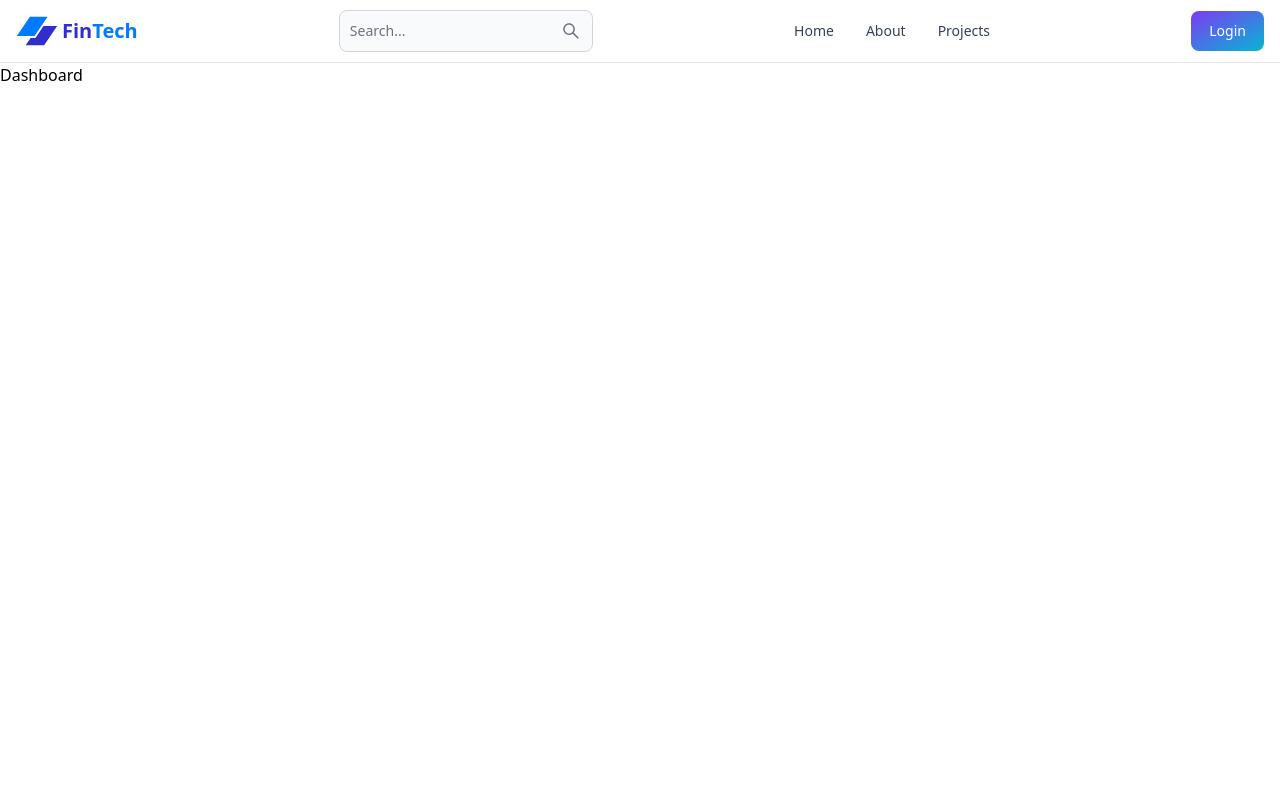
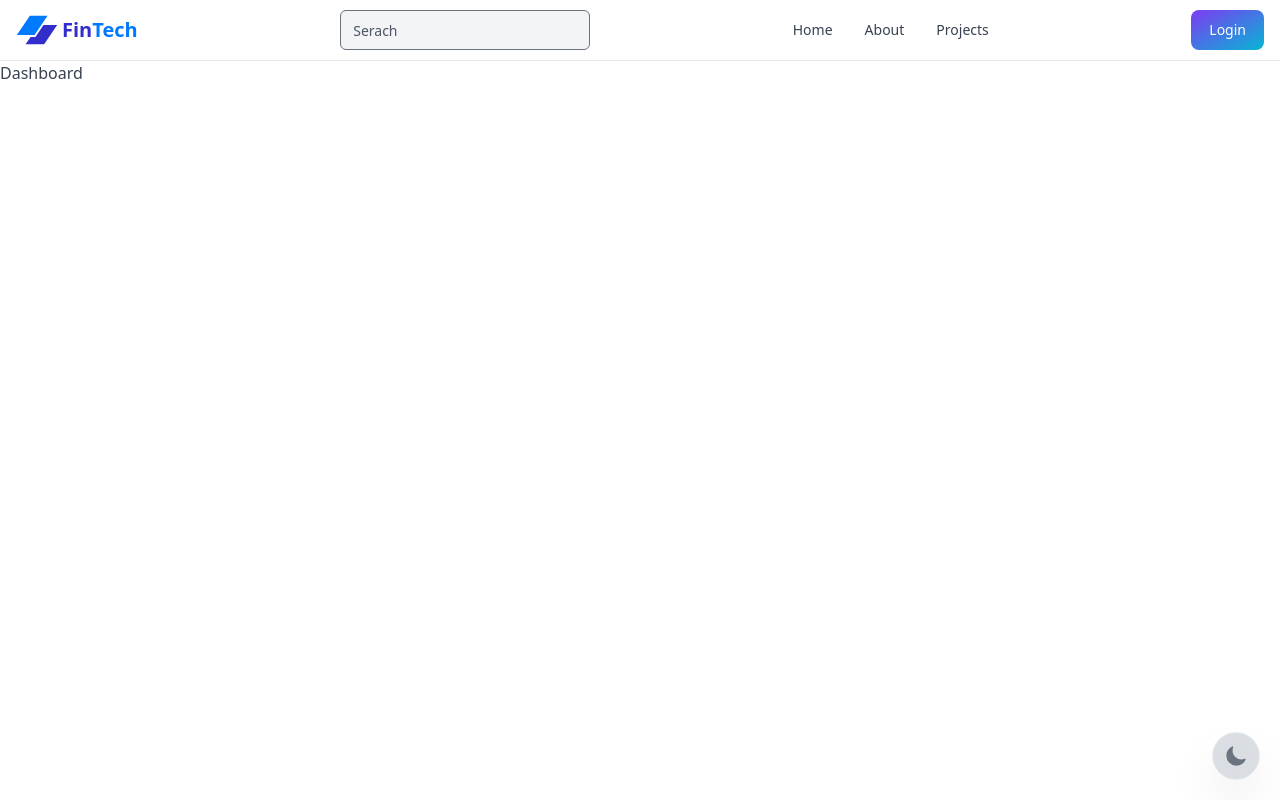
Before and after one commit to MohitCode17/Blog-App, a React (Vite) app in the folder client/: page /dashboard in a window 1280 px wide. Built offline with nearby package versions, Linux system fonts and the light colour scheme; no server answers.

Commit message:
add dark mode functionality

```diff
--- a/client/src/App.jsx
+++ b/client/src/App.jsx
@@ -10,6 +10,7 @@ import Header from "./components/Header";
 
 import { ToastContainer } from "react-toastify";
 import "react-toastify/dist/ReactToastify.css";
+import ToggleThemeButton from "./components/ToggleThemeButton";
 
 const App = () => {
   return (
@@ -23,6 +24,9 @@ const App = () => {
         <Route path="/projects" element={<Projects />} />
         <Route path="/dashboard" element={<Dashboard />} />
       </Routes>
+      <div className="fixed bottom-5 right-5">
+        <ToggleThemeButton />
+      </div>
       <ToastContainer theme="dark" position="bottom-right" />
     </Router>
   );
--- a/client/src/components/Header.jsx
+++ b/client/src/components/Header.jsx
@@ -8,7 +8,7 @@ const Header = () => {
   const { currentUser } = useSelector((state) => state.user);
 
   return (
-    <Navbar className="border-b">
+    <Navbar className="border-b dark:bg-[#191919]">
       <Link to={"/"} className="flex items-center gap-1">
         <img src="./logo.svg" alt="logo" />
         <span className="sm:flex hidden font-bold text-xl text-[#312ecb]">
@@ -17,12 +17,13 @@ const Header = () => {
       </Link>
 
       <form>
-        <TextInput
-          type="text"
-          placeholder="Search..."
-          rightIcon={AiOutlineSearch}
-          className="hidden lg:inline"
-        ></TextInput>
+        <div className="flex grow justify-end">
+          <input
+            className="hidden lg:flex h-10 w-[250px] rounded-md bg-gray-100 px-3 py-2 text-sm placeholder:text-gray-600 focus:outline-none dark:bg-[#292929] dark:text-white"
+            type="text"
+            placeholder="Serach"
+          ></input>
+        </div>
 
         <Button className="w-12 h-10 lg:hidden" color="gray" pill>
           <AiOutlineSearch size={18} />
@@ -32,6 +33,7 @@ const Header = () => {
       <div className="flex gap-2 md:order-2">
         {currentUser ? (
           <Dropdown
+            className="dark:bg-[#292929]"
             arrowIcon={false}
             inline
             label={
--- /dev/null
+++ b/client/src/components/ThemeProvider.jsx
@@ -0,0 +1,15 @@
+import { useSelector } from "react-redux";
+
+const ThemeProvider = ({ children }) => {
+  const { theme } = useSelector((state) => state.theme);
+
+  return (
+    <div className={theme}>
+      <div className="bg-white text-gray-700 dark:text-gray-200 dark:bg-[#191919] min-h-screen">
+        {children}
+      </div>
+    </div>
+  );
+};
+
+export default ThemeProvider;
--- /dev/null
+++ b/client/src/components/ToggleThemeButton.jsx
@@ -0,0 +1,19 @@
+import { IoSunny, IoMoon } from "react-icons/io5";
+import { useDispatch, useSelector } from "react-redux";
+import { toggleTheme } from "../store/theme/themeSlice";
+
+const ToggleThemeButton = () => {
+  const dispatch = useDispatch();
+  const { theme } = useSelector((state) => state.theme);
+
+  return (
+    <button
+      onClick={() => dispatch(toggleTheme())}
+      className="bg-gray-300 text-gray-500 w-[3rem] h-[3rem] bg-opacity-80 backdrop-blur-[0.5rem] border border-white border-opacity-40 shadow-2xl rounded-full flex items-center justify-center hover:scale-[1.15] active:scale-105 transition-all dark:bg-gray-950 dark:text-white"
+    >
+      {theme === "light" ? <IoMoon size={22} /> : <IoSunny size={22} />}
+    </button>
+  );
+};
+
+export default ToggleThemeButton;
--- a/client/src/main.jsx
+++ b/client/src/main.jsx
@@ -5,11 +5,14 @@ import { Provider } from "react-redux";
 import { store, persistor } from "./store/store.js";
 import { PersistGate } from "redux-persist/integration/react";
 import "./index.css";
+import ThemeProvider from "./components/ThemeProvider.jsx";
 
 ReactDOM.createRoot(document.getElementById("root")).render(
   <PersistGate persistor={persistor}>
     <Provider store={store}>
-      <App />
+      <ThemeProvider>
+        <App />
+      </ThemeProvider>
     </Provider>
   </PersistGate>
 );
--- a/client/src/store/store.js
+++ b/client/src/store/store.js
@@ -2,10 +2,12 @@ import { combineReducers, configureStore } from "@reduxjs/toolkit";
 import { persistReducer, persistStore } from "redux-persist";
 import userReducer from "./user/userSlice";
 import storage from "redux-persist/lib/storage";
+import themeReducer from "./theme/themeSlice";
 
 // ROOT REDUCER
 const rootReducer = combineReducers({
   user: userReducer,
+  theme: themeReducer,
 });
 
 const persistConfig = {
--- /dev/null
+++ b/client/src/store/theme/themeSlice.js
@@ -0,0 +1,19 @@
+import { createSlice } from "@reduxjs/toolkit";
+
+const initialState = {
+  theme: "light",
+};
+
+const themeSlice = createSlice({
+  name: "theme",
+  initialState,
+  reducers: {
+    toggleTheme: (state) => {
+      state.theme = state.theme === "light" ? "dark" : "light";
+    },
+  },
+});
+
+export const { toggleTheme } = themeSlice.actions;
+
+export default themeSlice.reducer;
```
